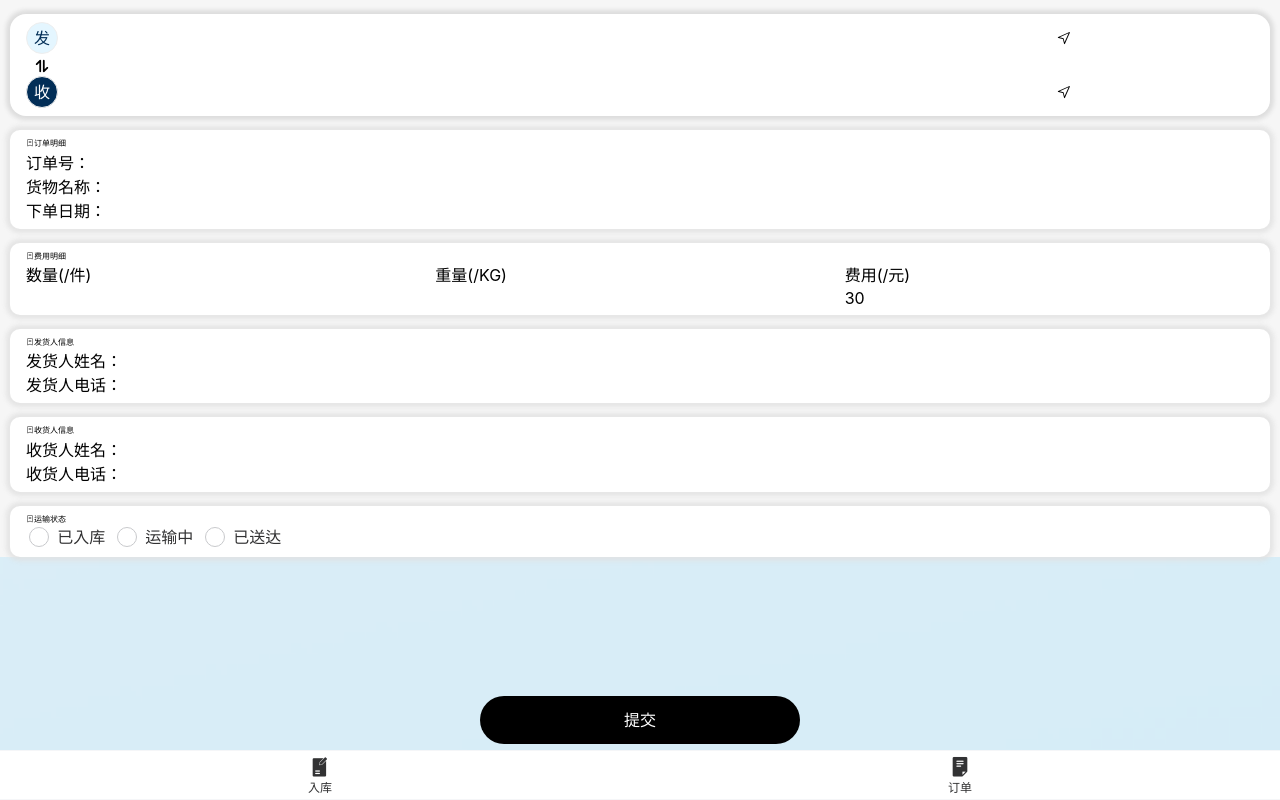
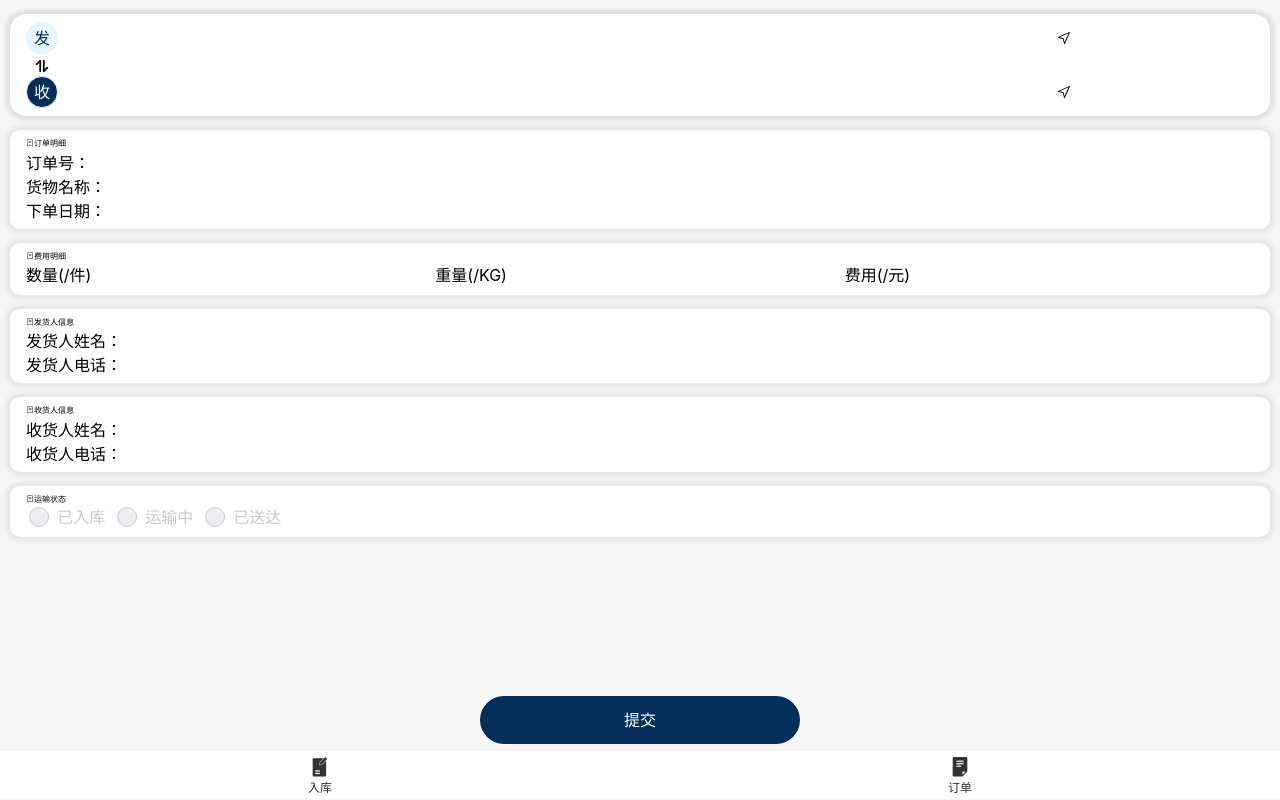
Before and after one commit to hanyueshijiu/MaterialFlow, a Vue app in the folder materialflow-app/: page /home/orderDetail in a window 1280 px wide. Built offline with nearby package versions, Linux system fonts and the light colour scheme; sample sign-in values are in the browser's storage.

Commit message:
号码校验

```diff
--- a/materialflow-app/src/views/order/orderDetail.vue
+++ b/materialflow-app/src/views/order/orderDetail.vue
@@ -37,7 +37,7 @@
             <div class="billBox">
                 <div class="txt">{{ orderMsg.count }}</div>
                 <div class="txt">{{ orderMsg.weight }}</div>
-                <div class="txt">30</div>
+                <div class="txt">{{ orderMsg.price }}</div>
             </div>
         </div>
         <div class="datailBox">
@@ -61,6 +61,7 @@
                 v-model="checked"
                 direction="horizontal"
                 @change="changeState"
+                :disabled="disabled"
             >
                 <van-radio name="已入库">已入库</van-radio>
                 <van-radio name="运输中">运输中</van-radio>
@@ -99,10 +100,17 @@ const useOrderStore = orderStore()
 let orderMsg = ref({} as orderInfo)
 //记录状态
 const checked = ref(route.query.status)
+const disabled = ref<boolean>(false)
 // const checked = ref(useOrderStore.orderMsg[0].status === '' ? '' : useOrderStore.orderMsg[0].status)
 
 nextTick(() => {
     initOrderMessage()
+
+    //判断权限
+    const account = localStorage.getItem('account')
+    if (account !== orderMsg.value.ename) {
+        disabled.value = true
+    }
 })
 
 //初始化页面
@@ -135,6 +143,7 @@ const submitStatus = async (order: orderInfo) => {
     padding: 0rem 0.625rem;
     padding-top: 0.875rem;
     background: #f6f6f6;
+    height: calc(100% - 0.875rem);
     .addressBox {
         display: flex;
         justify-content: center;
@@ -208,7 +217,7 @@ const submitStatus = async (order: orderInfo) => {
         width: 20rem;
         height: 3rem;
         line-height: 3rem;
-        background: #000;
+        background: #022e57;
         border-radius: 2rem;
         text-align: center;
         color: #fff;
--- a/materialflow-app/src/views/ruku/customerInfo.vue
+++ b/materialflow-app/src/views/ruku/customerInfo.vue
@@ -2,7 +2,7 @@
  * @Author: 李羊
  * @Date: 2023-09-11 08:21:32
  * @FilePath: \materialflow-app\src\views\ruku\customerInfo.vue
- * @LastEditTime: 2023-09-15 09:31:32
+ * @LastEditTime: 2023-09-16 18:48:01
  * @Description:
 -->
 <template>
@@ -24,7 +24,7 @@
                     type="text"
                     id="phone"
                     v-model="customerInfo.customerPhone"
-                    placeholder="请输入电话"
+                    placeholder="请输入11位号码"
                 />
             </div>
             <div class="customer_input_item">
@@ -69,10 +69,13 @@ const customerInfo = reactive({
 })
 
 const submitCustomerInfo = () => {
+    const mobileReg = /^[1][3,4,5,6,7,8,9][0-9]{9}$/ // 手机
     if (customerInfo.customerName === '') {
         showToast('客户姓名不能为空!')
     } else if (customerInfo.customerPhone === '') {
-        showToast('客户联系电话不能为空!')
+        showToast('客户联系号码不能为空!')
+    } else if (!mobileReg.test(customerInfo.customerPhone)) {
+        showToast('客户号码错误!')
     } else if (customerInfo.customerAddress === '') {
         showToast('客户地址不能为空!')
     } else {
--- a/materialflow-app/src/views/ruku/orderInfo.vue
+++ b/materialflow-app/src/views/ruku/orderInfo.vue
@@ -2,7 +2,7 @@
  * @Author: 李羊
  * @Date: 2023-09-11 08:21:32
  * @FilePath: \materialflow-app\src\views\ruku\orderInfo.vue
- * @LastEditTime: 2023-09-15 19:59:13
+ * @LastEditTime: 2023-09-16 18:44:44
  * @Description:
 -->
 <template>
@@ -147,12 +147,15 @@ const onConfirm = (value: Date) => {
 }
 //提交信息
 const submitOrder = async () => {
+    const mobileReg = /^[1][3,4,5,6,7,8,9][0-9]{9}$/ // 手机
     if (orderInfo.senderAddress === '') {
         showToast('发货地址不能为空!')
     } else if (orderInfo.recipient === '') {
         showToast('收货联系人不能为空!')
     } else if (orderInfo.recipientPhone === '') {
         showToast('收货联系电话不能为空!')
+    } else if (!mobileReg.test(orderInfo.recipientPhone)) {
+        showToast('收货联系号码错误!')
     } else if (orderInfo.recipientAddress === '') {
         showToast('收货地址不能为空!')
     } else if (orderInfo.count <= 0) {
```
